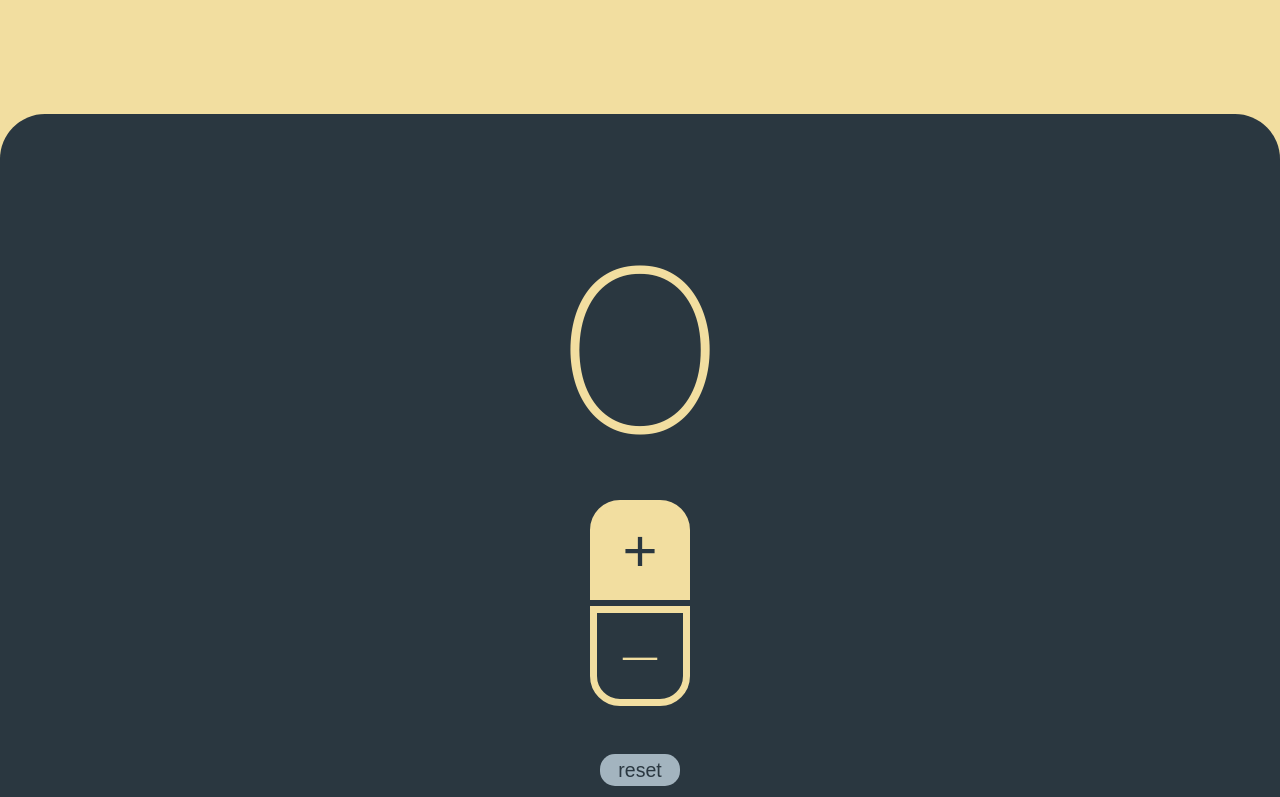
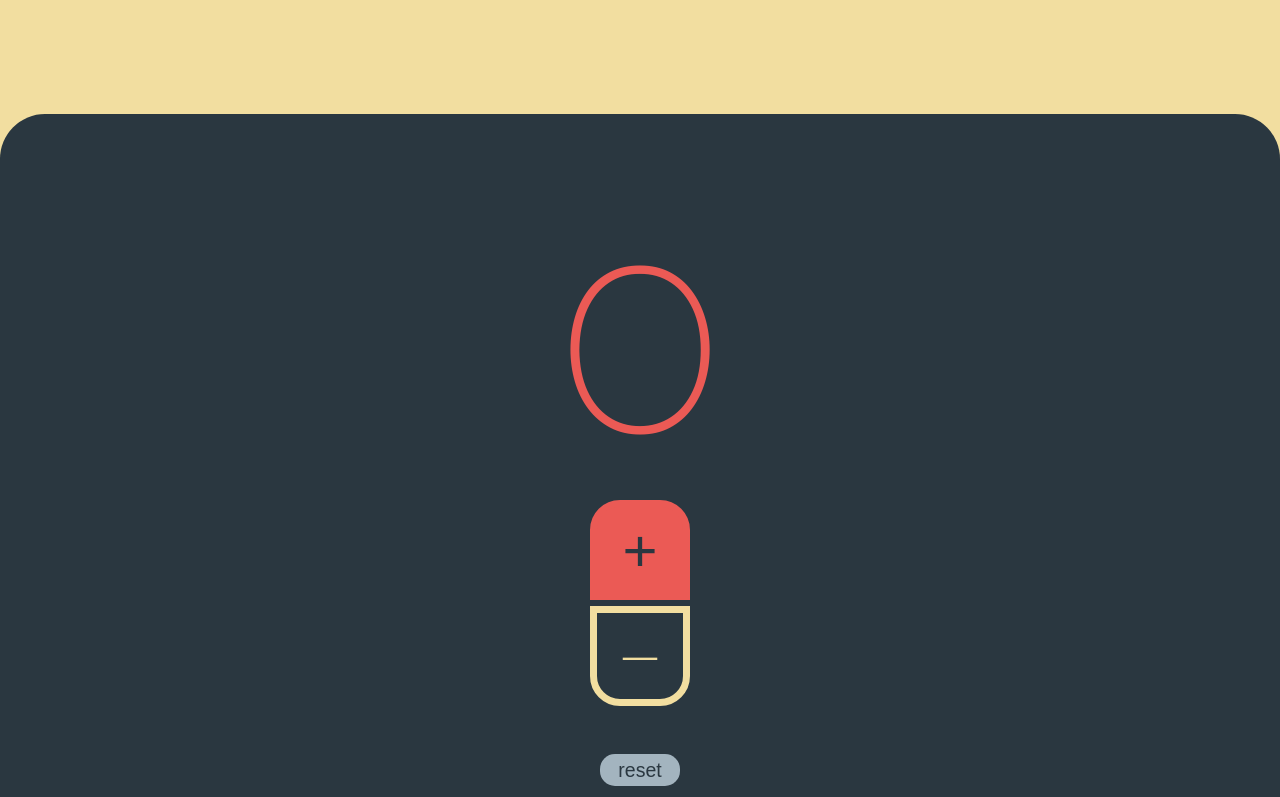
Before and after one commit to LeoJoly/the-counter, a React app: page / in a window 1280 px wide. Shown: the part 656-1453 px from the top of the page. Built offline with nearby package versions, Linux system fonts and the light colour scheme.

Commit message:
counter turning red when greater than the scale + README.md update

```diff
--- a/src/components/App/index.js
+++ b/src/components/App/index.js
@@ -21,7 +21,7 @@ const App = () => {
     <div className="app">
       <Header />
       <Scaler value={value} setValue={setValue} setScale={setScale} />
-      <Counter counter={counter} setCounter={setCounter} />
+      <Counter counter={counter} setCounter={setCounter} scale={scale} />
     </div>
   );
 };
--- a/src/components/counter/index.js
+++ b/src/components/counter/index.js
@@ -5,12 +5,18 @@ import React from 'react';
 import './styles.scss';
 
 // componant
-const Counter = ({ counter, setCounter }) => {
+const Counter = ({ counter, setCounter, scale }) => {
+
+  const totalCss = counter < scale ? 'counter-total' : 'counter-total counter-total--danger'
+  const addCss = counter < scale ? 'btn btn--add' : 'btn btn--add btn--add--danger'
+
+  // se déclanche sur le outon "+"
   const addOne = () => {
     const newCounter = counter + 1;
     setCounter(newCounter);
   }
 
+  // se déclenche sur le bouton "-"
   const rmvOne = () => {
     if (counter === 0) return;
 
@@ -18,15 +24,16 @@ const Counter = ({ counter, setCounter }) => {
     setCounter(newCounter);
   }
 
+  // se déclanche sur le bouton reset
   const reset = () => {
     setCounter(0);
   }
 
   return (
     <div className="counter flex-columns centered">
-      <div className="counter-total">{counter}</div>
+      <div className={totalCss}>{counter}</div>
       <div className="counter-btns flex-columns centered">
-        <button onClick={addOne} className="btn btn--add">+</button>
+        <button onClick={addOne} className={addCss}>+</button>
         <button onClick={rmvOne} className="btn btn--rmv">—</button>
       </div>
       <button onClick={reset} className="reset-btn">reset</button>
--- a/src/components/counter/styles.scss
+++ b/src/components/counter/styles.scss
@@ -11,6 +11,10 @@
     font-size: 17rem;
     font-weight: 200;
     color: vars.$color-bright;
+
+    &--danger {
+      color: #EB5A55;
+    }
   }
 }
 
@@ -27,6 +31,11 @@
     background-color: vars.$color-bright;
     border-top-left-radius: 2rem;
     border-top-right-radius: 2rem;
+
+    &--danger {
+      background-color: #EB5A55;
+      border-color: #EB5A55;
+    }
 
     &:active {
       background: vars.$color-darker;
```
Also changed, not shown: README.md.
